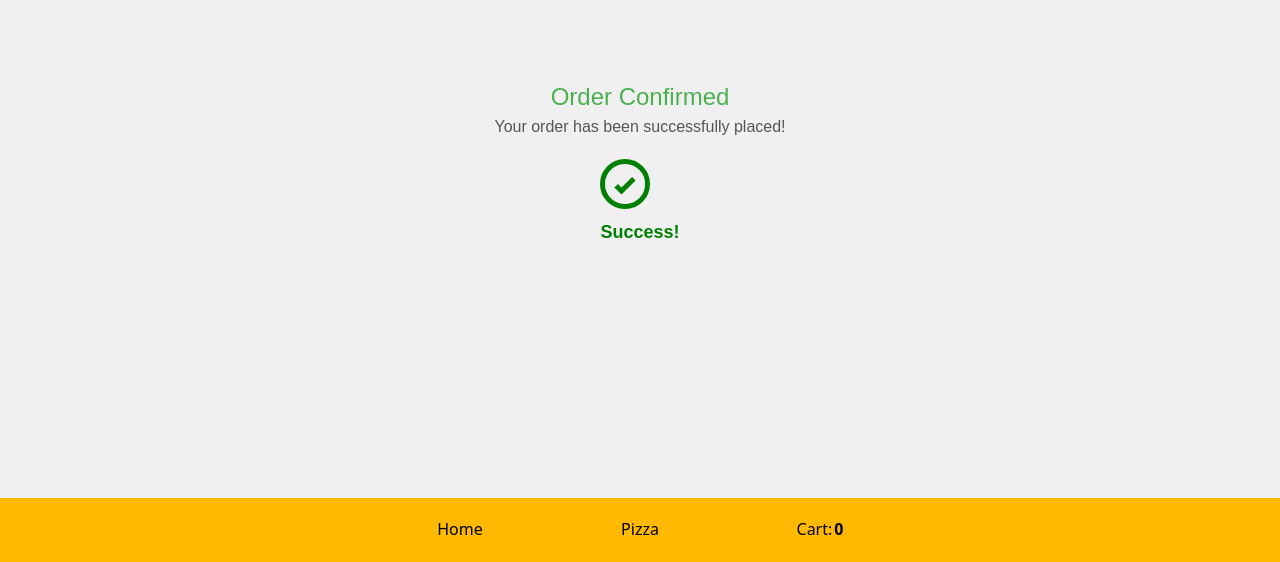
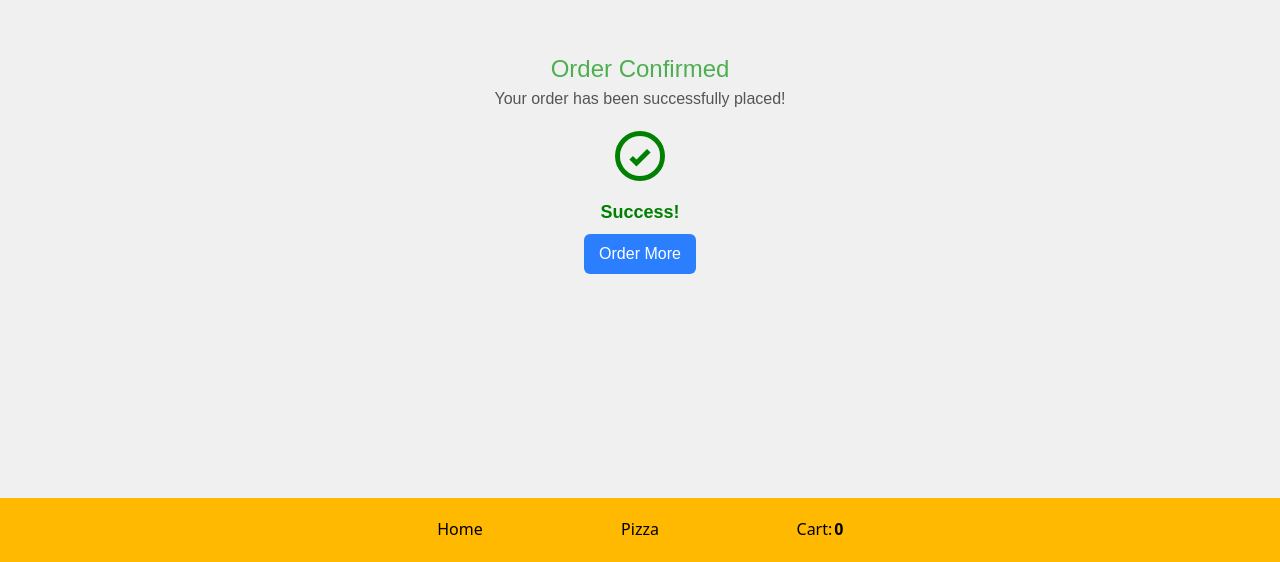
Before and after one commit to shailendrapawar/foodOrder-app, a React (Vite) app: page /orderConfirm in a window 1280 px wide. Shown: the part 238-800 px from the top of the page. Built offline with nearby package versions, Linux system fonts and the light colour scheme.

Commit message:
ADDED:minor changes

```diff
--- a/src/component/navbar/Navbar.jsx
+++ b/src/component/navbar/Navbar.jsx
@@ -20,7 +20,7 @@ const Navbar = () => {
 
   return (
     <div className="h-16 bg-amber-400 absolute w-screen bottom-0 flex items-center justify-center">
-      <div className=" nav-items flex justify-evenly w-[50%]  h-8">
+      <div className=" nav-items flex justify-evenly w-[50%] min-w-76 h-8">
         <NavLink to="/" className=" w-20 flex justify-center items-center ">Home</NavLink>
         <NavLink to="/pizza" className=" w-20 flex justify-center items-center ">Pizza</NavLink>
         <NavLink to="/cart" className=" cart-text w-20 flex justify-center items-center">Cart: <b className=" ml-0.5">{total}</b></NavLink>
--- a/src/pages/address/Address.jsx
+++ b/src/pages/address/Address.jsx
@@ -16,9 +16,9 @@ const Address = () => {
             e.preventDefault();
             return
         }
+
         const userAddress = { name, phone, address };
         console.log("User Address Submitted:", userAddress);
-
         navigate("/orderConfirm")
     };
 
--- a/src/pages/cart/Cart.jsx
+++ b/src/pages/cart/Cart.jsx
@@ -15,7 +15,8 @@ const Cart = () => {
 
   const handleClick=()=>{
     if(cartData.length>0){
-      alert("order placed")
+
+      navigate("/address")
 
     }else{
       navigate("/")
--- a/src/pages/home/Home.jsx
+++ b/src/pages/home/Home.jsx
@@ -8,7 +8,7 @@ const Home = () => {
 
   const s = useSelector((s) => s.menu)
   const [menu,setMenu]=useState(s);
-  console.log(s)
+  // console.log(s)
 
   const[searchKeyword,setSearchKeyword]=useState("");
     const handleSearch=()=>{
@@ -20,7 +20,7 @@ const Home = () => {
         const filterItem=s.filter((item)=>{
           return item.name.toLowerCase().includes(searchKeyword.toLowerCase())
         })
-        console.log(filterItem)
+        // console.log(filterItem)
         setMenu(filterItem)
       }
     }
--- a/src/pages/orderConfirm/OrderConfirm.jsx
+++ b/src/pages/orderConfirm/OrderConfirm.jsx
@@ -1,14 +1,16 @@
 import React, { useState ,useEffect} from 'react';
 import "./orderConfirm.css"
+import { useNavigate } from 'react-router-dom';
 
 const OrderConfirm = () => {
 
   const [isLoaded, setIsLoaded] = useState(false);
-
+  const navigate=useNavigate()
   useEffect(() => {
     // Trigger the animation once the component is mounted
     setIsLoaded(true);
   }, []);
+
 
 
   return (
@@ -17,10 +19,12 @@ const OrderConfirm = () => {
     <p>Your order has been successfully placed!</p>
 
     {isLoaded && (
-      <div className="checkmark-container">
+      <div className="checkmark-container flex flex-col items-center gap-2">
         <div className="checkmark"></div>
-        <p className="success-message">Success!</p>
+        <p className="success-message" >Success!</p>
+        <button className='h-10 w-28 bg-blue-500 text-white rounded-md' onClick={()=>navigate("/")}>Order More</button>
       </div>
+
     )}
   </div>
 
--- a/src/pages/pizza/Pizza.jsx
+++ b/src/pages/pizza/Pizza.jsx
@@ -59,8 +59,8 @@ useEffect(()=>{
 
       <header className="pizza-header bg-black h-15 flex justify-evenly items-center  justify-self-end" ref={pizzaRef}>
         <section className='w-[70%] h-8 max-w-88 '>
-          <input className='w-[80%] h-8 bg-white text-center rounded-tl-md rounded-bl-md outline-none pr-2 pl-2' value={searchKeyword} onChange={(e)=>setSearchKeyword(e.target.value.toLowerCase())}  type='text' placeholder='search for new items'></input>
-          <button className='w-[20%] h-8 bg-green-500 text-white rounded-tr-md rounded-br-md' onClick={()=>handleSearch()} style={searchKeyword===""?{ cursor:"not-allowed"}:{cursor:"pointer"}}>search</button>
+          <input className='w-[70%] h-8 bg-white text-center rounded-tl-md rounded-bl-md outline-none pr-2 pl-2' value={searchKeyword} onChange={(e)=>setSearchKeyword(e.target.value.toLowerCase())}  type='text' placeholder='search for new items'></input>
+          <button className='w-[30%] min-w-12 h-8 bg-green-500 text-white rounded-tr-md rounded-br-md' onClick={()=>handleSearch()} style={searchKeyword===""?{ cursor:"not-allowed"}:{cursor:"pointer"}}>search</button>
         </section>
 
         <div onClick={() => setVeg(!veg)} className="bg-white w-13 rounded-full  p-1 flex gap-1 items-center cursor-pointer select-none" style={veg ? { flexDirection: "row-reverse", backgroundColor: "rgb(0, 223, 0)" } : { flexDirection: "row", backgroundColor: "white" }}>
--- a/src/store/reducers/cartReducer.js
+++ b/src/store/reducers/cartReducer.js
@@ -61,6 +61,10 @@ export  function cartReducer(state=[],action){
             }).filter((item)=>item.quantity>0)
         }
 
+        case "cart/removeAll":{
+            return []
+        }
+
 
         default : return state
 
```
